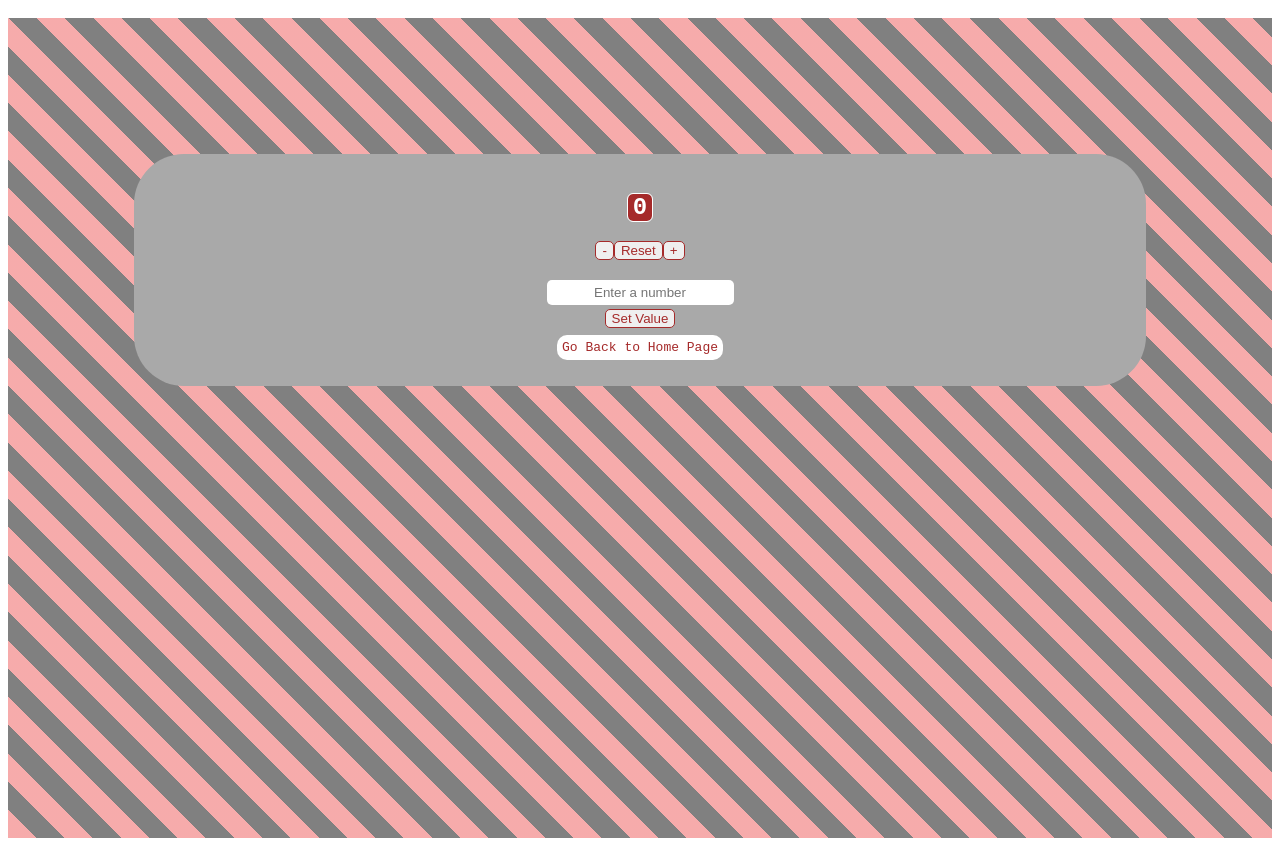
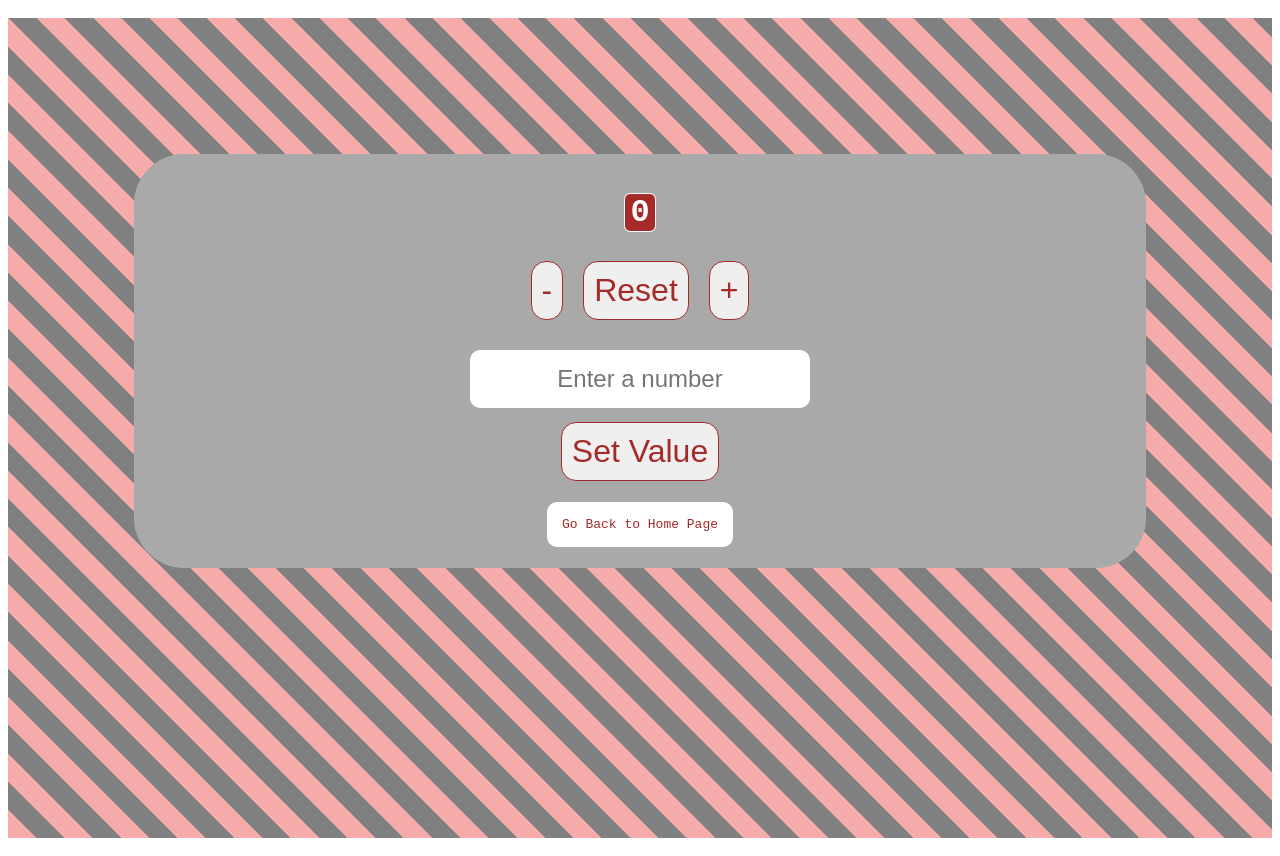
Before and after one commit to miidiin10/third-sem-proj, a Vue app: page /counter in a window 1280 px wide. Built offline with nearby package versions, Linux system fonts and the light colour scheme; what vuex-map-fields would draw is missing.

Commit message:
size readjusted

```diff
--- a/src/views/Counter.vue
+++ b/src/views/Counter.vue
@@ -53,7 +53,7 @@
 
   }
   .count {
-    font-size: x-large;
+    font-size: xx-large;
     outline: 1px solid white;
     background-color: brown;
     border-radius: 5px;
@@ -65,15 +65,19 @@
   }
   button {
     color: brown;
-    border-radius: 5px;
+    border-radius: 15px;
     border: 1px solid brown;
+    font-size: xx-large;
+    margin: 10px;
+    padding: 10px;
   }
   input {
-    border-radius: 5px;
+    border-radius: 10px;
     border: none;
     text-align: center;
     margin-bottom: 4px;
-    padding: 5px;
+    padding: 15px;
+    font-size: x-large;
   }
   input:focus{
     outline: 1px solid brown;
--- a/src/views/Home.vue
+++ b/src/views/Home.vue
@@ -27,6 +27,7 @@
     font-size: larger;
 }
 .home {
+    font-size: xx-large;
     background-color: darkgray;
     border-radius: 50px;
     padding: 30px;
@@ -39,8 +40,8 @@
     text-decoration: none;
     color: brown;
     background-color: white;
-    padding: 5px;
+    padding: 15px;
     border-radius: 10px;
-
+    /* margin-top: 15px; */
 }
 </style>
```
